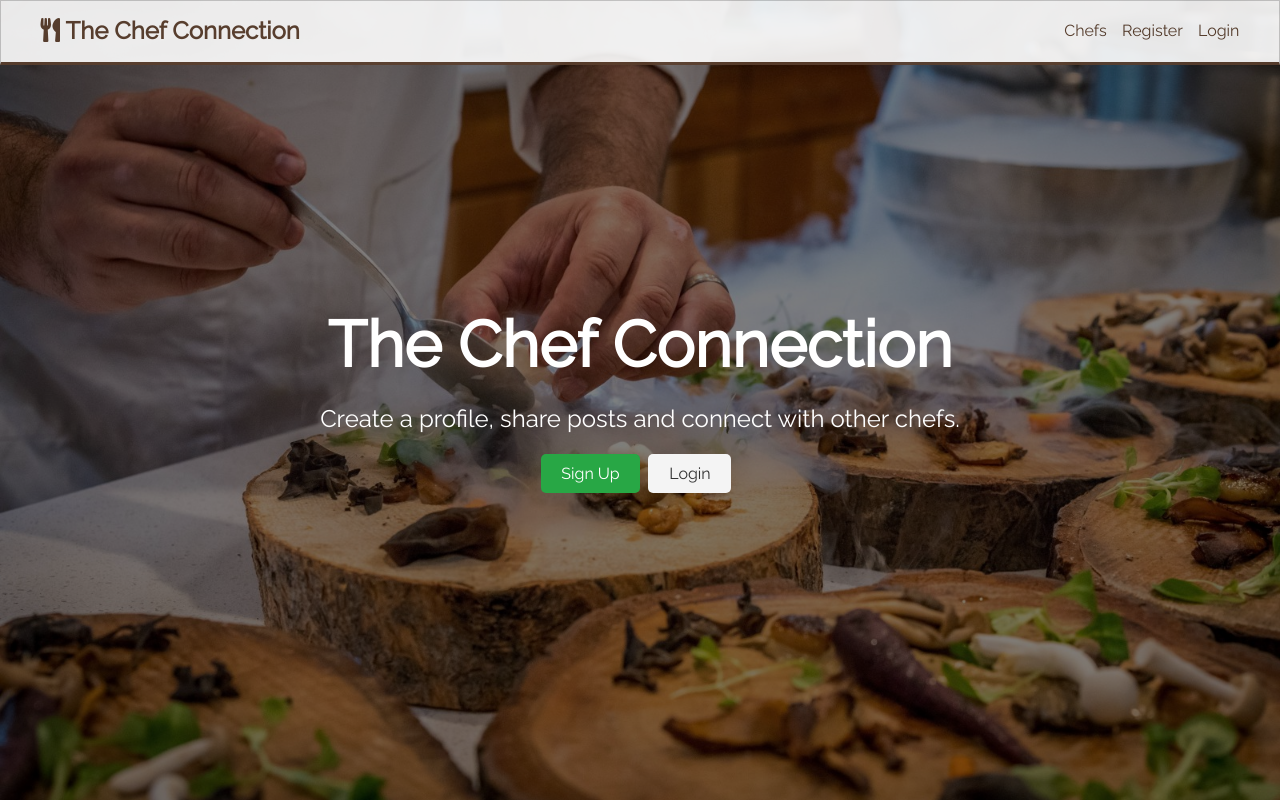
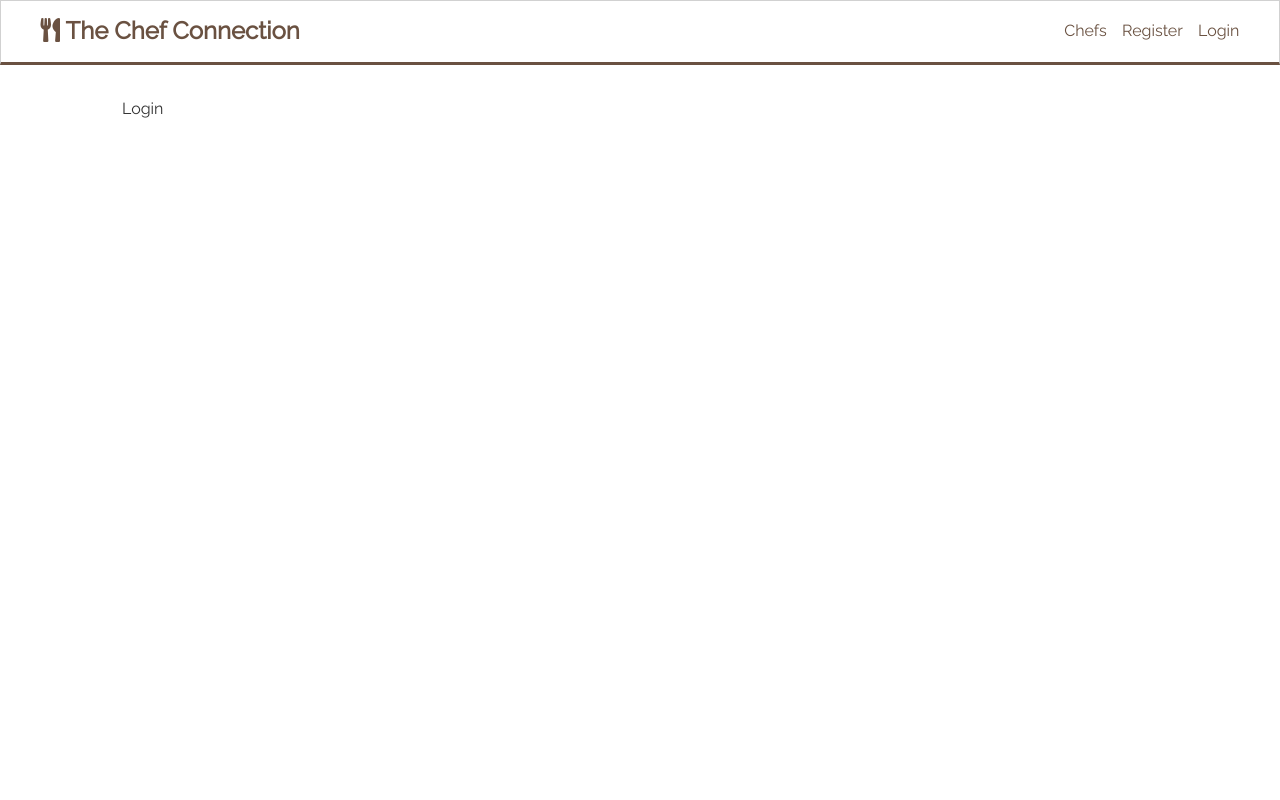
Before and after one commit to madeleinewoodbury/the-chef-connection, a React (Create React App) app in the folder client/: page /login in a window 1280 px wide. Built offline with nearby package versions, Linux system fonts and the light colour scheme.

Commit message:
React router implemented and components Login and Register created

```diff
--- a/client/src/App.js
+++ b/client/src/App.js
@@ -1,12 +1,23 @@
 import React, { Fragment } from 'react';
+import { BrowserRouter as Router, Route, Switch } from 'react-router-dom';
 import Navbar from './components/layout/Navbar';
 import Landing from './components/layout/Landing';
+import Register from './components/auth/Register';
+import Login from './components/auth/Login';
 import './styles.scss';
 
 const App = () => (
-  <Fragment>
-    <Navbar />
-    <Landing />
-  </Fragment>
+  <Router>
+    <Fragment>
+      <Navbar />
+      <Route exact path="/" component={Landing} />
+      <section className="container">
+        <Switch>
+          <Route exact path="/register" component={Register} />
+          <Route exact path="/login" component={Login} />
+        </Switch>
+      </section>
+    </Fragment>
+  </Router>
 );
 export default App;
--- /dev/null
+++ b/client/src/components/auth/Login.js
@@ -0,0 +1,7 @@
+import React from 'react';
+
+const Login = () => {
+  return <div>Login</div>;
+};
+
+export default Login;
--- /dev/null
+++ b/client/src/components/auth/Register.js
@@ -0,0 +1,7 @@
+import React from 'react';
+
+const Register = () => {
+  return <div>Register</div>;
+};
+
+export default Register;
--- a/client/src/components/layout/Landing.js
+++ b/client/src/components/layout/Landing.js
@@ -1,4 +1,5 @@
 import React from 'react';
+import { Link } from 'react-router-dom';
 
 const Landing = () => {
   return (
@@ -10,12 +11,12 @@ const Landing = () => {
             Create a profile, share posts and connect with other chefs.
           </p>
           <div className="buttons">
-            <a href="register.html" className="btn btn-success">
+            <Link to="/register" className="btn btn-success">
               Sign Up
-            </a>
-            <a href="login.html" className="btn">
+            </Link>
+            <Link to="/login" className="btn">
               Login
-            </a>
+            </Link>
           </div>
         </div>
       </div>
--- a/client/src/components/layout/Navbar.js
+++ b/client/src/components/layout/Navbar.js
@@ -1,22 +1,23 @@
 import React from 'react';
+import { Link } from 'react-router-dom';
 
 const Navbar = () => {
   return (
     <nav className="navbar bg-white">
       <h1>
-        <a href="dashboard.html">
+        <Link to="/">
           <i className="fas fa-utensils" /> The Chef Connection
-        </a>
+        </Link>
       </h1>
       <ul>
         <li>
-          <a href="profiles.html">Chefs</a>
+          <Link to="!#">Chefs</Link>
         </li>
         <li>
-          <a href="register.html">Register</a>
+          <Link to="/register">Register</Link>
         </li>
         <li>
-          <a href="login.html">Login</a>
+          <Link to="/login">Login</Link>
         </li>
       </ul>
     </nav>
```
Also changed, not shown: client/public/manifest.json.
